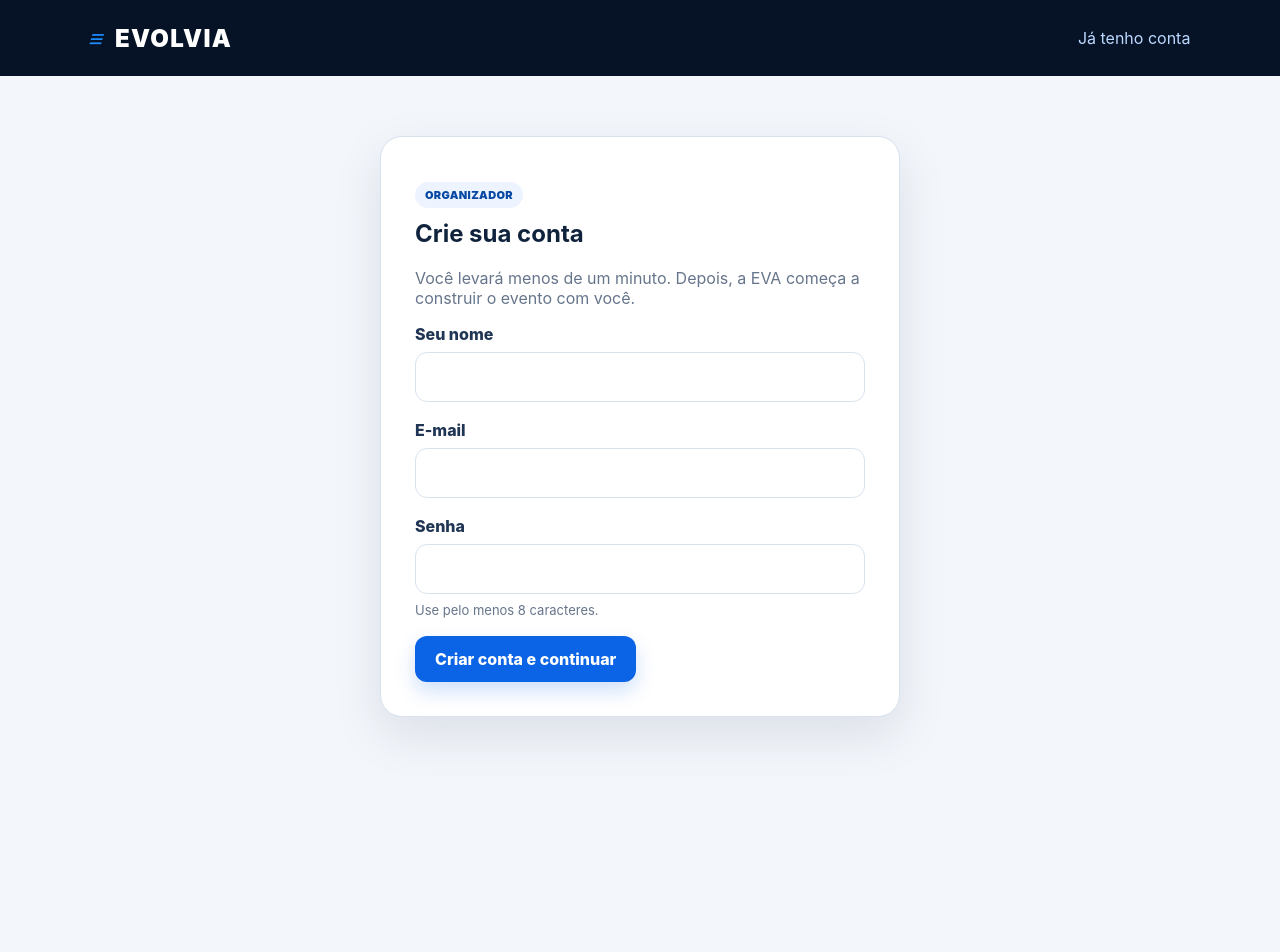
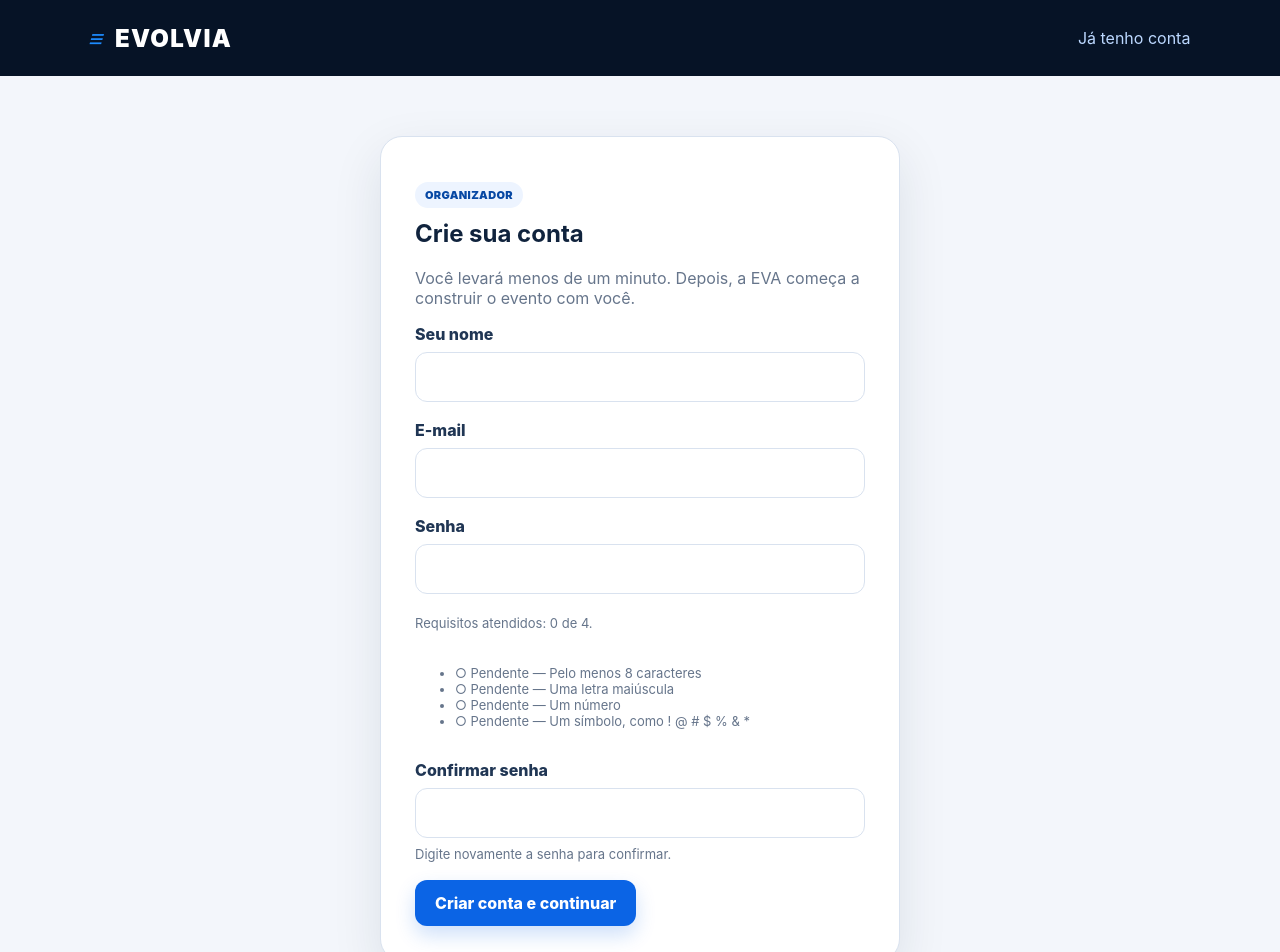
Before and after one commit to evolvia-tecnologia/evolvia-platform, a Next.js app in the folder apps/web/: page /cadastro in a window 1280 px wide. Shown: the top 952 px of the page. Before the commit the page ends 800 px from the top, so only its background shows below. Built offline with nearby package versions, Linux system fonts and the light colour scheme.

Commit message:
feat: orientar senha forte no cadastro

```diff
--- a/apps/web/app/cadastro/page.tsx
+++ b/apps/web/app/cadastro/page.tsx
@@ -1,6 +1,155 @@
 'use client';
-import Link from 'next/link';import {FormEvent,useState} from 'react';import {useRouter} from 'next/navigation';import {api,saveSession} from '../../lib/api';
-type AuthResponse={token:string;user:{id:string;name:string;email:string}};
-export default function CadastroPage(){const router=useRouter();const[error,setError]=useState('');const[loading,setLoading]=useState(false);
-async function submit(event:FormEvent<HTMLFormElement>){event.preventDefault();setError('');setLoading(true);const form=new FormData(event.currentTarget);try{const response=await api<AuthResponse>('/auth/register',{method:'POST',body:JSON.stringify({name:form.get('name'),email:form.get('email'),password:form.get('password')})});saveSession(response.token,response.user);router.push('/painel')}catch(e){setError(e instanceof Error?e.message:'Não foi possível criar a conta.')}finally{setLoading(false)}}
-return <main className="shell"><header className="topbar"><Link className="brand" href="/">EVOLVIA</Link><Link className="btn-link" href="/login">Já tenho conta</Link></header><section className="auth-card"><p className="event-status">ORGANIZADOR</p><h1>Crie sua conta</h1><p className="muted">Você levará menos de um minuto. Depois, a EVA começa a construir o evento com você.</p>{error&&<div className="error">{error}</div>}<form onSubmit={submit}><div className="form-group"><label htmlFor="name">Seu nome</label><input className="input" id="name" name="name" required minLength={2}/></div><div className="form-group"><label htmlFor="email">E-mail</label><input className="input" id="email" name="email" type="email" required/></div><div className="form-group"><label htmlFor="password">Senha</label><input className="input" id="password" name="password" type="password" required minLength={8}/><span className="muted small">Use pelo menos 8 caracteres.</span></div><button className="btn btn-primary" type="submit" disabled={loading}>{loading?'Criando conta...':'Criar conta e continuar'}</button></form></section></main>}
+
+import Link from 'next/link';
+import { FormEvent, useMemo, useState } from 'react';
+import { useRouter } from 'next/navigation';
+import { api, saveSession } from '../../lib/api';
+
+type AuthResponse = {
+  token: string;
+  user: { id: string; name: string; email: string };
+};
+
+const PASSWORD_MIN_LENGTH = 8;
+const UPPERCASE_PATTERN = /\p{Lu}/u;
+const NUMBER_PATTERN = /\p{N}/u;
+const SYMBOL_PATTERN = /[^\p{L}\p{N}\s]/u;
+
+export default function CadastroPage() {
+  const router = useRouter();
+  const [error, setError] = useState('');
+  const [loading, setLoading] = useState(false);
+  const [password, setPassword] = useState('');
+  const [passwordConfirmation, setPasswordConfirmation] = useState('');
+
+  const passwordChecks = useMemo(
+    () => [
+      { label: 'Pelo menos 8 caracteres', complete: password.length >= PASSWORD_MIN_LENGTH },
+      { label: 'Uma letra maiúscula', complete: UPPERCASE_PATTERN.test(password) },
+      { label: 'Um número', complete: NUMBER_PATTERN.test(password) },
+      { label: 'Um símbolo, como ! @ # $ % & *', complete: SYMBOL_PATTERN.test(password) },
+    ],
+    [password],
+  );
+
+  const completedRequirements = passwordChecks.filter((item) => item.complete).length;
+  const passwordIsStrong = completedRequirements === passwordChecks.length;
+  const confirmationMatches = password.length > 0 && password === passwordConfirmation;
+
+  async function submit(event: FormEvent<HTMLFormElement>) {
+    event.preventDefault();
+    setError('');
+
+    if (!passwordIsStrong) {
+      setError('Sua senha ainda não atende a todos os requisitos de segurança.');
+      return;
+    }
+
+    if (!confirmationMatches) {
+      setError('A confirmação de senha não corresponde à senha informada.');
+      return;
+    }
+
+    setLoading(true);
+    const form = new FormData(event.currentTarget);
+
+    try {
+      const response = await api<AuthResponse>('/auth/register', {
+        method: 'POST',
+        body: JSON.stringify({
+          name: form.get('name'),
+          email: form.get('email'),
+          password,
+        }),
+      });
+      saveSession(response.token, response.user);
+      router.push('/painel');
+    } catch (reason) {
+      setError(reason instanceof Error ? reason.message : 'Não foi possível criar a conta.');
+    } finally {
+      setLoading(false);
+    }
+  }
+
+  return (
+    <main className="shell">
+      <header className="topbar">
+        <Link className="brand" href="/">EVOLVIA</Link>
+        <Link className="btn-link" href="/login">Já tenho conta</Link>
+      </header>
+
+      <section className="auth-card">
+        <p className="event-status">ORGANIZADOR</p>
+        <h1>Crie sua conta</h1>
+        <p className="muted">Você levará menos de um minuto. Depois, a EVA começa a construir o evento com você.</p>
+
+        {error && <div className="error" role="alert">{error}</div>}
+
+        <form onSubmit={submit}>
+          <div className="form-group">
+            <label htmlFor="name">Seu nome</label>
+            <input className="input" id="name" name="name" required minLength={2} autoComplete="name" />
+          </div>
+
+          <div className="form-group">
+            <label htmlFor="email">E-mail</label>
+            <input className="input" id="email" name="email" type="email" required autoComplete="email" />
+          </div>
+
+          <div className="form-group">
+            <label htmlFor="password">Senha</label>
+            <input
+              className="input"
+              id="password"
+              name="password"
+              type="password"
+              required
+              minLength={PASSWORD_MIN_LENGTH}
+              autoComplete="new-password"
+              aria-describedby="password-requirements password-progress"
+              value={password}
+              onChange={(event) => setPassword(event.target.value)}
+            />
+            <p className="muted small" id="password-progress" aria-live="polite">
+              Requisitos atendidos: {completedRequirements} de {passwordChecks.length}.
+            </p>
+            <ul className="muted small" id="password-requirements">
+              {passwordChecks.map((item) => (
+                <li key={item.label}>
+                  {item.complete ? '✓ Atendido' : '○ Pendente'} — {item.label}
+                </li>
+              ))}
+            </ul>
+          </div>
+
+          <div className="form-group">
+            <label htmlFor="passwordConfirmation">Confirmar senha</label>
+            <input
+              className="input"
+              id="passwordConfirmation"
+              name="passwordConfirmation"
+              type="password"
+              required
+              minLength={PASSWORD_MIN_LENGTH}
+              autoComplete="new-password"
+              aria-describedby="password-confirmation-status"
+              value={passwordConfirmation}
+              onChange={(event) => setPasswordConfirmation(event.target.value)}
+            />
+            <span className="muted small" id="password-confirmation-status" aria-live="polite">
+              {passwordConfirmation.length === 0
+                ? 'Digite novamente a senha para confirmar.'
+                : confirmationMatches
+                  ? 'As senhas correspondem.'
+                  : 'As senhas ainda não correspondem.'}
+            </span>
+          </div>
+
+          <button className="btn btn-primary" type="submit" disabled={loading}>
+            {loading ? 'Criando conta...' : 'Criar conta e continuar'}
+          </button>
+        </form>
+      </section>
+    </main>
+  );
+}
```
